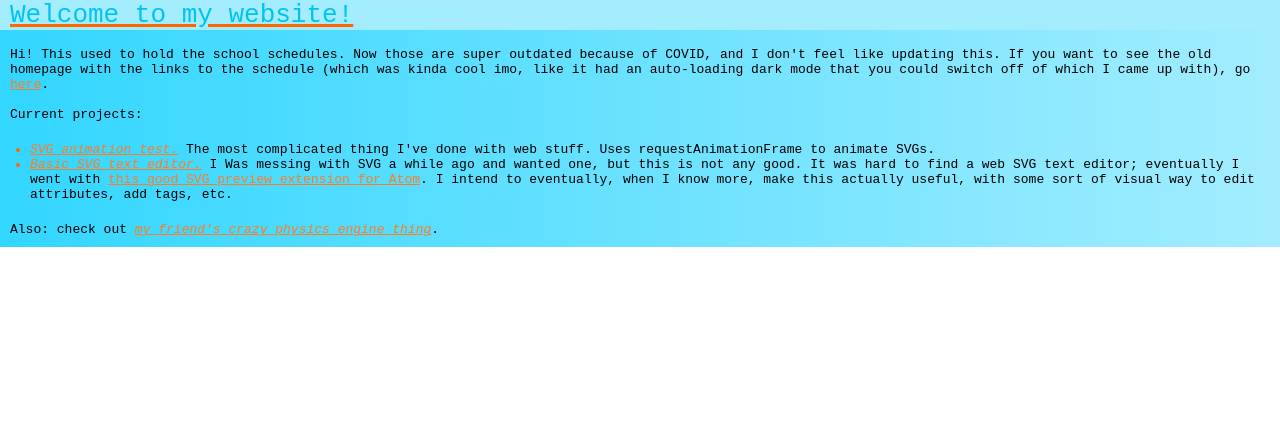
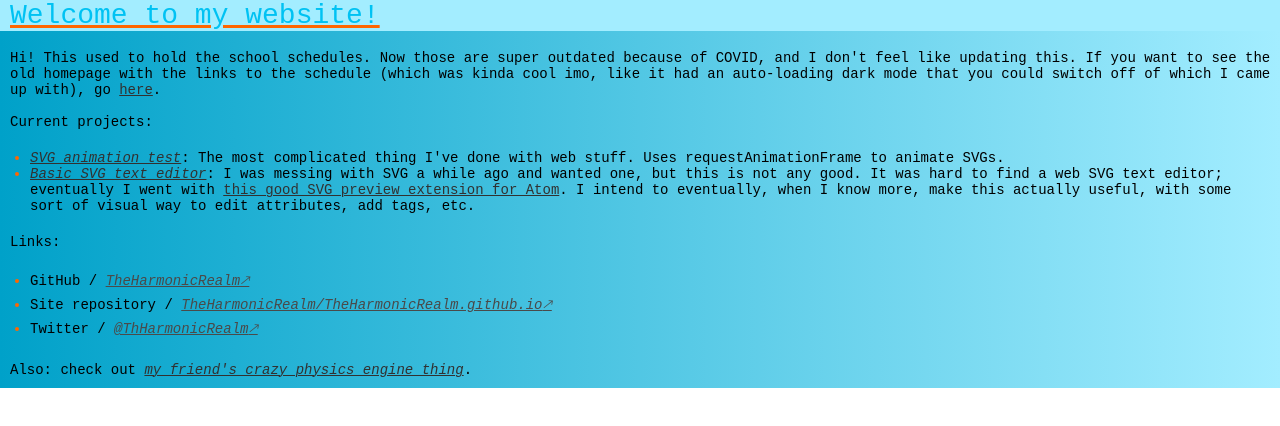
Before and after one commit to TheHarmonicRealm/TheHarmonicRealm.github.io, a plain HTML site: page index.html in a window 1280 px wide. Drawn offline with Linux system fonts and the light colour scheme; a web font is replaced by a local one.

Commit message:
improve homepage

```diff
--- a/index-styles.css
+++ b/index-styles.css
@@ -5,9 +5,9 @@
 }
 
 :root {
-    --inactive: rgb(255, 123, 35);
-    --hover: rgb(255, 112, 17);
-    --active: rgb(240, 96, 0);
+    --inactive: rgb(49, 49, 49);
+    --hover: rgb(116, 116, 116);
+    --active: rgb(77, 77, 77);
     --inactive-underline: var(--inactive);
     --hover-underline: var(--hover);
     --active-underline: var(--active);
@@ -18,7 +18,7 @@
     --title-color: rgb(0, 194, 243);
     --title-background: rgb(163, 237, 255);
     --underline-color: rgb(255, 102, 0);
-    --background-gradient-top: rgb(50, 214, 255);
+    --background-gradient-top: rgb(0, 161, 201);
     --background-gradient-bottom: rgb(163, 237, 255);
     --background-gradient-background: linear-gradient(to right, var(--background-gradient-top), var(--background-gradient-bottom));
 }
@@ -27,6 +27,7 @@ a {
     text-decoration-line: underline;
     text-decoration-style: solid;
     text-decoration-thickness: 1px;
+    /* font-weight: bold; */
 }
 
 /* unvisited link */
@@ -60,6 +61,7 @@ a:active {
 body {
     font-family: monospace;
     color: var(--body-color);
+    font-size: 14px;
 }
 
 #content {
@@ -109,3 +111,12 @@ ul li::marker {
 .proj-link {
     font-style: italic;
 }
+
+.social-link {
+    font-style: italic;
+    filter:brightness(1.5);
+}
+
+.ext-link:after {
+    content: "🡕"
+}
--- a/index.html
+++ b/index.html
@@ -11,15 +11,27 @@
         <div id = "content">
             <h1 class = "title">Welcome to my website!</h1>
             <p>
-                Hi! This used to hold the school schedules. Now those are super outdated because of COVID, and I don't feel like updating this. If you want to see the old homepage with the links to the schedule (which was kinda cool imo, like it had an auto-loading dark mode that you could switch off of which I came up with), go <a href="homeOld.html">here</a>.
+                Hi! This used to hold the school schedules. Now those are super outdated because of COVID, and I don't feel like
+                updating this. If you want to see the old homepage with the links to the schedule (which was kinda cool imo, like
+                it had an auto-loading dark mode that you could switch off of which I came up with), go <a href="homeOld.html">here</a>.
                 <br/><br/>
                 Current projects:
                 <ul>
 
-                    <li><a class="proj-link" href="idk.html">SVG animation test.</a> The most complicated thing I've done with web stuff. Uses requestAnimationFrame to animate SVGs.</li>
-                    <li><a class="proj-link" href="SVG.html">Basic SVG text editor.</a> I Was messing with SVG a while ago and wanted one, but this is not any good. It was hard to find a web SVG text editor; eventually I went with <a href="https://atom.io/packages/svg-preview">this good SVG preview extension for Atom</a>. I intend to eventually, when I know more, make this actually useful, with some sort of visual way to edit attributes, add tags, etc.</li>
+                    <li><a class="proj-link" href="idk.html">SVG animation test</a>: The most complicated thing I've done with web stuff. Uses requestAnimationFrame to animate SVGs.</li>
+                    <li><a class="proj-link" href="SVG.html">Basic SVG text editor</a>: I was messing with SVG a while ago and wanted one, but this is not any good. It was hard to find a web SVG text editor; eventually I went with <a href="https://atom.io/packages/svg-preview">this good SVG preview extension for Atom</a>. I intend to eventually, when I know more, make this actually useful, with some sort of visual way to edit attributes, add tags, etc.</li>
 
                 </ul>
+                Links:
+                <ul>
+
+                    <li>GitHub / <a class="social-link ext-link" href="https://github.com/TheHarmonicRealm">TheHarmonicRealm</a></li>
+                    <li>Site repository / <a class="social-link ext-link" href="https://github.com/TheHarmonicRealm">TheHarmonicRealm/TheHarmonicRealm.github.io</a></li>
+                    <li>Twitter / <a class="social-link ext-link" href="https://twitter.com/ThHarmonicRealm">@ThHarmonicRealm</a></li>
+
+                </ul>
+
+
 
                 Also: check out <a class="proj-link" href="https://github.com/Elkwizard/Hengine">my friend's crazy physics engine thing</a>.
 
```
